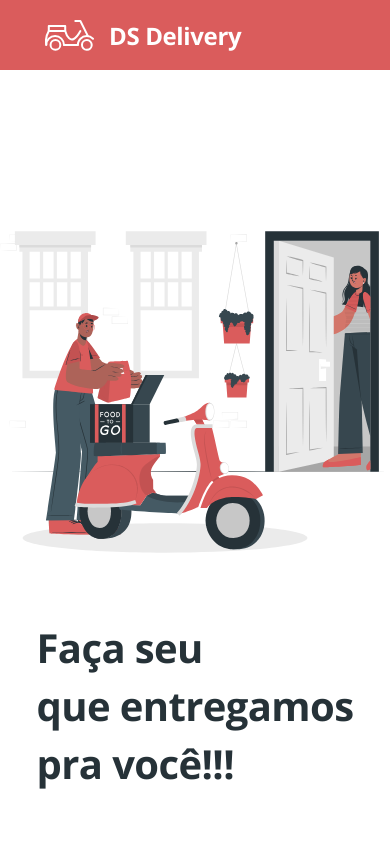
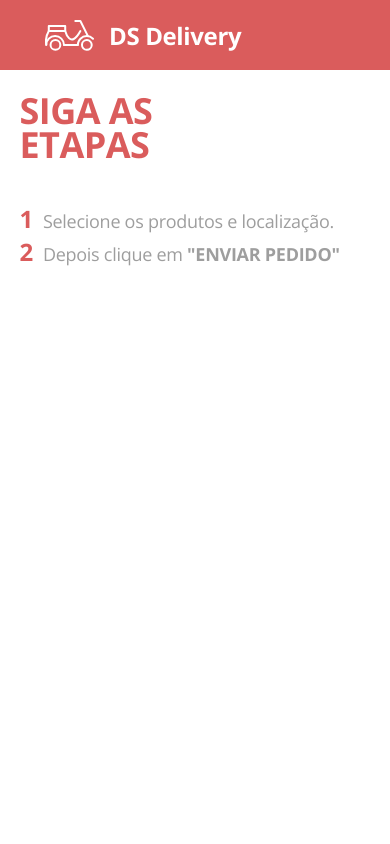
Before and after one commit to ErinaldoFerreira/dsdeliver-sds2, a React (Create React App) app in the folder front-web/: page /orders in a window 390 px wide. Shown: the top 844 px of the page. Built offline with nearby package versions, Linux system fonts and the light colour scheme.

Commit message:
Add routes and StepsHeader

```diff
--- a/front-web/package.json
+++ b/front-web/package.json
@@ -10,8 +10,10 @@
     "@types/node": "^12.19.12",
     "@types/react": "^16.14.2",
     "@types/react-dom": "^16.9.10",
+    "@types/react-router-dom": "^5.1.7",
     "react": "^17.0.1",
     "react-dom": "^17.0.1",
+    "react-router-dom": "^5.2.0",
     "react-scripts": "4.0.1",
     "typescript": "^4.1.3",
     "web-vitals": "^0.2.4"
--- a/front-web/src/App.tsx
+++ b/front-web/src/App.tsx
@@ -1,15 +1,13 @@
 import './App.css';
-import Home from './Home';
-import Navbar from './Navbar';
+import Routes from './Routes';
 
 
 function App() {
   return (
-    <div>
-      <Navbar/>
-      <Home />
 
-    </div>
+      <Routes />
+
+
   );
 }
 
--- a/front-web/src/Home/index.tsx
+++ b/front-web/src/Home/index.tsx
@@ -1,6 +1,7 @@
 import "./styles.css";
 import { ReactComponent as MainImage } from "./main.svg";
 import Footer from "../Footer";
+import { Link } from "react-router-dom";
 
 function Home() {
   return (
@@ -9,14 +10,14 @@
         <div className="home-content">
           <div className="home-actions">
             <h1 className="home-title">
-              Faça seu <br /> que entregamos <br /> pra você!!!
+              Faça seu pedido<br /> que entregamos <br /> pra você!!!
             </h1>
             <h3 className="home-subtitle">
-              Escolha o seu pedido e em poucos minutos levaremoss na sua porta
+              Escolha o seu pedido e em poucos minutos <br /> levaremos na sua porta
             </h3>
-            <a href="orders" className="home-btn-order">
+            <Link to="/orders" className="home-btn-order">
               FAZER PEDIDO
-            </a>
+            </Link>
           </div>
           <div className="home-image">
             <MainImage />
--- a/front-web/src/Navbar/index.tsx
+++ b/front-web/src/Navbar/index.tsx
@@ -1,12 +1,13 @@
 import "./styles.css";
 import {ReactComponent as Logo} from "./logo.svg";
+import { Link } from "react-router-dom";
 
 
 function Navbar(){
     return(
         <nav className = "main-navbar">
             <Logo />
-            <a href="home" className="logo-text">DS Delivery</a>
+            <Link to="/" className="logo-text">DS Delivery</Link>
 
         </nav>
     )
--- /dev/null
+++ b/front-web/src/Orders/StepsHeader.tsx
@@ -0,0 +1,24 @@
+function StepsHeader(){
+    return(
+        <header className="orders-steps-container">
+            <div className="orders-steps-content">
+                <h1 className="steps-title">
+                    SIGA AS <br /> ETAPAS
+                </h1>
+                <ul className="steps-items">
+                    <li>
+                        <span className="steps-number">1</span>
+                        Selecione os produtos e localização.
+                    </li>
+                    <li>
+                    <span className="steps-number">2</span>
+                    Depois clique em <strong>"ENVIAR PEDIDO"</strong>
+                    </li>
+                </ul>
+            </div>
+
+        </header>
+    )
+}
+
+export default StepsHeader;
--- /dev/null
+++ b/front-web/src/Orders/index.tsx
@@ -0,0 +1,13 @@
+import "./styles.css";
+import StepsHeader from "./StepsHeader";
+
+
+function Orders(){
+    return(
+        <div className="orders-container">
+            <StepsHeader />
+        </div>
+    )
+}
+
+export default Orders;
--- /dev/null
+++ b/front-web/src/Orders/styles.css
@@ -0,0 +1,294 @@
+.orders-container {
+    background-color: var(--light-color);
+  }
+
+  .orders-container h3 {
+    margin: 0;
+  }
+
+  .orders-steps-container {
+    display: flex;
+    justify-content: center;
+    background-color: #FFF;
+    margin-bottom: 30px;
+  }
+
+  .orders-steps-content {
+    display: flex;
+    padding: 25px 0;
+    width: 70%;
+  }
+
+  .steps-title {
+    font-weight: bold;
+    font-size: 36px;
+    line-height: 34px;
+    letter-spacing: -0.015em;
+    color: var(--primary-color);
+    margin-right: 100px;
+  }
+
+  .steps-items {
+    list-style-type: none;
+  }
+
+  .steps-items li {
+    font-weight: normal;
+    font-size: 18px;
+    line-height: 25px;
+    letter-spacing: -0.015em;
+    color: var(--secondary-color);
+  }
+
+  .steps-items .steps-number {
+    font-size: 24px;
+    font-style: normal;
+    font-weight: bold;
+    line-height: 33px;
+    letter-spacing: -0.015em;
+    color: var(--primary-color);
+    margin-right: 10px;
+  }
+
+  .orders-list-container {
+    display: flex;
+    justify-content: center;
+  }
+
+  .orders-list-items {
+    width: 70%;
+    display: grid;
+    grid-template-columns: repeat(auto-fill, 235px);
+    grid-gap: 20px 15px;
+    justify-content: space-between;
+  }
+
+  .order-card-container {
+    background-color: #FFF;
+    box-shadow: 0px 4px 20px rgba(0, 0, 0, 0.25);
+    border-radius: 10px;
+    padding: 15px;
+    cursor: pointer;
+  }
+
+  .order-card-container.selected {
+    border: 4px solid #008E5B;
+    box-sizing: border-box;
+    box-shadow: 0px 4px 20px rgba(0, 0, 0, 0.25);
+    border-radius: 10px;
+  }
+
+  .order-card-container:hover {
+    transform: scale(1.01);
+  }
+
+  .order-card-title {
+    font-weight: bold;
+    font-size: 18px;
+    line-height: 25px;
+    letter-spacing: -0.015em;
+    color: var(--primary-color);
+    text-align: center;
+  }
+
+  .order-card-container.selected .order-card-title {
+    color: #008E5B;
+  }
+
+  .order-card-image {
+    border-radius: 10px;
+    margin-top: 15px;
+    margin-bottom: 15px;
+    width: 100%;
+  }
+
+  .order-card-price {
+    font-weight: bold;
+    font-size: 24px;
+    line-height: 33px;
+    letter-spacing: -0.015em;
+    color: var(--primary-color);
+    text-align: left;
+  }
+
+  .order-card-container.selected .order-card-price {
+    color: #008E5B;
+  }
+
+  .order-card-description {
+    border-top: 1px solid #E6E6E6;
+    margin-top: 15px;
+    padding-top: 15px;
+  }
+
+  .order-card-description h3 {
+    font-size: 16px;
+    line-height: 22px;
+    letter-spacing: -0.015em;
+    color: var(--secondary-color);
+  }
+
+  .order-card-description p {
+    font-weight: normal;
+    font-size: 14px;
+    line-height: 19px;
+    letter-spacing: -0.015em;
+
+    color: var(--secondary-color);
+  }
+
+  .order-location-container {
+    display: flex;
+    justify-content: center;
+  }
+
+  .order-location-content {
+    width: 70%;
+    margin: 30px 0 120px 0;
+    padding: 20px 0;
+    height: 400px;
+    background: #FFF;
+    box-shadow: 0px 4px 20px rgba(0, 0, 0, 0.25);
+    border-radius: 10px;
+  }
+
+  .filter-container {
+    display: flex;
+    justify-content: center;
+    margin-top: 20px;
+  }
+
+  .filter {
+    width: 80%;
+  }
+
+  .filter > div {
+    border-radius: 10px;
+    min-height: 60px;
+  }
+
+  .leaflet-container {
+    width: 100%;
+    height: 100%;
+    border-radius: 10px;
+    margin-top: 20px;
+    z-index: 0;
+  }
+
+  .order-location-title {
+    font-weight: bold;
+    font-size: 18px;
+    line-height: 25px;
+    text-align: center;
+    letter-spacing: -0.015em;
+    color: var(--secondary-color);
+  }
+
+  .order-summary-container {
+    display: flex;
+    justify-content: center;
+    margin-bottom: 30px;
+  }
+
+  .order-summary-content {
+    width: calc(70% - 40px);
+    display: flex;
+    justify-content: space-between;
+    background: #FFF;
+    box-shadow: 0px 4px 20px rgba(0, 0, 0, 0.25);
+    border-radius: 10px;
+    background-color: var(--primary-color);
+    color: #FFF;
+    padding: 20px;
+  }
+
+  .amount-selected-container {
+    font-weight: normal;
+    font-size: 11px;
+    line-height: 15px;
+    letter-spacing: -0.015em;
+    display: block;
+    margin-bottom: 10px;
+  }
+
+  .amount-selected {
+    font-weight: bold;
+    font-size: 16px;
+    line-height: 15px;
+    letter-spacing: -0.015em;
+    margin-right: 5px;
+  }
+
+  .order-summary-total {
+    font-weight: normal;
+    font-size: 14px;
+    line-height: 15px;
+    letter-spacing: -0.015em;
+    color: #FFF;
+    display: block;
+  }
+
+  .order-summary-price {
+    font-weight: bold;
+    font-size: 18px;
+    line-height: 19px;
+    letter-spacing: -0.015em;
+    color: #FFF;
+    margin-right: 5px;
+  }
+
+  .order-summary-make-order {
+    width: 220px;
+    height: 45px;
+    background: #FFF;
+    border-radius: 10px;
+    font-weight: bold;
+    font-size: 18px;
+    line-height: 25px;
+    text-align: center;
+    letter-spacing: -0.015em;
+    color: var(--primary-color);
+    border: 0;
+    cursor: pointer;
+  }
+
+  .order-summary-make-order:focus {
+    outline: none;
+  }
+
+  .order-summary-make-order:hover {
+    background-color: #fcf2f2;
+    transform: scale(1.01);
+  }
+
+  @media only screen and (max-width: 768px) {
+    .orders-steps-content {
+      display: flex;
+      flex-direction: column;
+      padding: 0;
+      width: 90%;
+    }
+
+    .steps-items {
+      padding: 0
+    }
+
+    .order-location-content {
+      width: 90%;
+    }
+
+    .order-location-container {
+      margin-bottom: 20px;
+    }
+
+    .order-summary-content {
+      width: 80%;
+      display: flex;
+      flex-direction: column;
+    }
+
+    .order-summary-make-order {
+      margin-top: 15px;
+      width: 100%;
+    }
+  }
--- /dev/null
+++ b/front-web/src/Routes.tsx
@@ -0,0 +1,27 @@
+import { BrowserRouter, Route, Switch } from "react-router-dom";
+import Home from "./Home";
+import Navbar from "./Navbar";
+import Orders from "./Orders";
+
+function Routes(){
+
+    return(
+        <BrowserRouter>
+            <Navbar />
+            <Switch>
+                <Route path="/orders">
+                    <Orders />
+
+                </Route>
+                <Route path="/">
+                    <Home />
+
+                </Route>
+            </Switch>
+
+        </BrowserRouter>
+    )
+
+}
+
+export default Routes;
```
Also changed, not shown: 1 other file (tests, documents, lock files or other folders).
